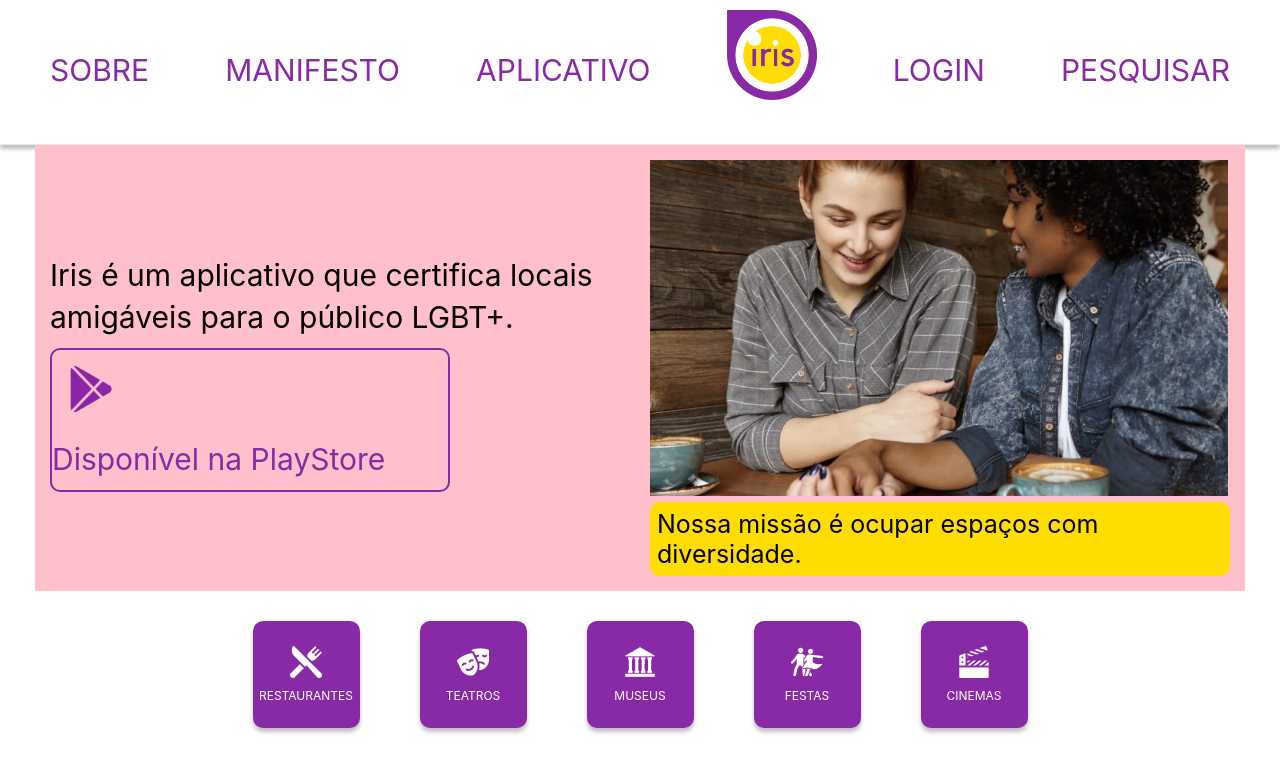
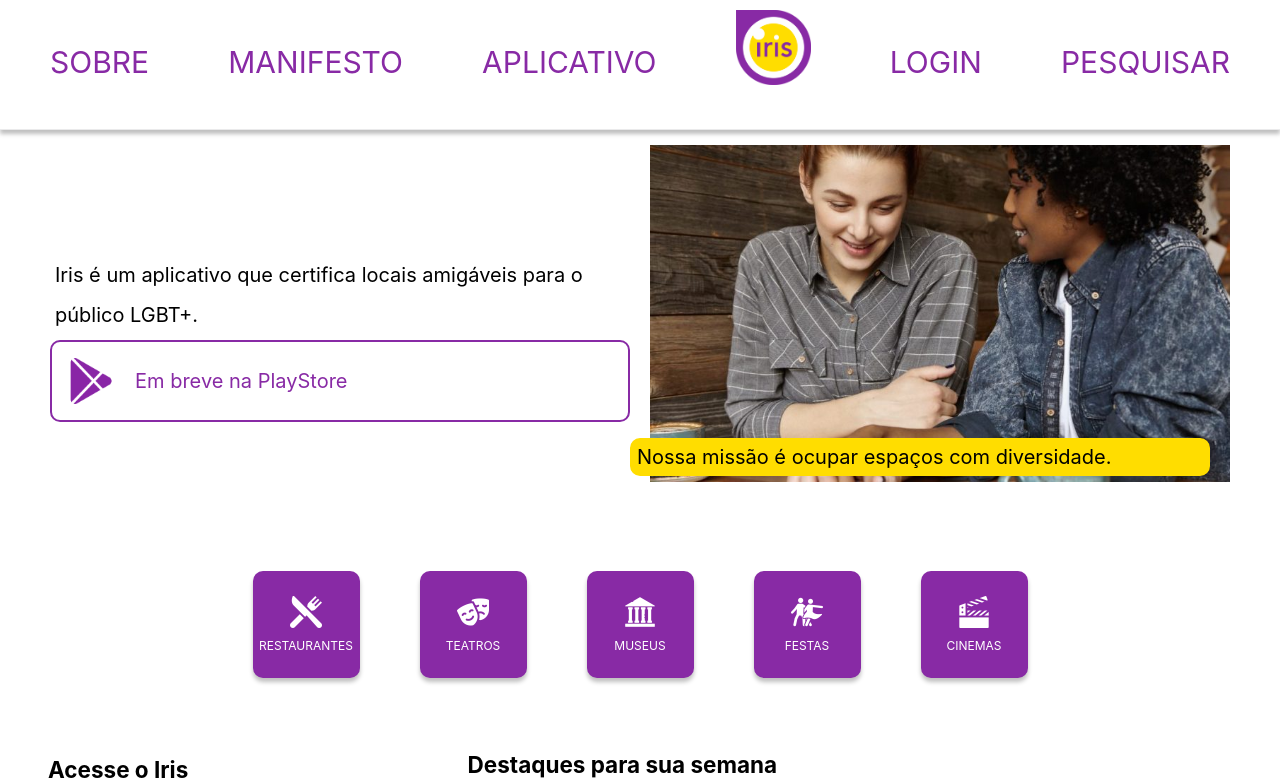
Before and after one commit to biaazv/irisapp3, a React (Create React App) app: page / in a window 1280 px wide. Shown: the top 780 px of the page. Built offline with nearby package versions, Linux system fonts and the light colour scheme.

Commit message:
Add files via upload

```diff
--- a/src/App.js
+++ b/src/App.js
@@ -12,7 +12,6 @@ export default function App() {
      <Cabecalho />
      <Routes />
      <Rodape />
-
     </BrowserRouter>
   );
 }
--- a/src/Main/Cabecalho.css
+++ b/src/Main/Cabecalho.css
@@ -5,8 +5,8 @@ font-family: -apple-system, BlinkMacSystemFont, 'Segoe UI', Roboto, Oxygen, Ubun
 }
 
 .loginho img {
-  width: 90px;
-  height: 90px;
+  width: 75px;
+  height: 75px;
 }
 
 nav {
--- a/src/Main/Routes.js
+++ b/src/Main/Routes.js
@@ -5,8 +5,8 @@ import { Route, Switch } from "react-router-dom";
 import Sobre from "../View/Sobre/Sobre";
 import Manifesto from "../View/Manifesto/Manifesto";
 import index from "../View/Home/index";
-import Login from "../View/Login/Login"
-import Cadastro from "../View/Login/Cadastro"
+import Login from "../View/Login/Login";
+import Cadastro from "../View/Login/Cadastro";
 import Buscar from "../View/Buscar/Buscar";
 
 export default function Routes() {
--- a/src/View/Home/Banner.css
+++ b/src/View/Home/Banner.css
@@ -1,5 +1,4 @@
 .banner{
-  background-color: pink;
   display: flex;
   flex-wrap: wrap;
   max-width: 1200px;
@@ -11,13 +10,14 @@
 
   .banner div {
     flex: 1 1 500px;
+    display: block;
     padding: 10px;
    }
 
   .banner p{
-    font-size: 36px;
-    line-height: 42px;
-    padding: 10px 0px;
+    font-size: 20px;
+    line-height: 40px;
+    padding: 5px;
   }
 
   .banner section{
@@ -28,8 +28,7 @@
     border-radius: 10px;
     color: #882AA5;
     align-items: center;
-    max-width: 400px;
-}
+  }
 
   .banner #lojagoogle{
     width: 46px;
@@ -37,13 +36,8 @@
     padding: 16px;
   }
 
-  .banner p{
-  font-size: 30px;
-  }
-
  #casallgbt{
-    max-width: 578px;
-    max-height: 336px;
+   max-width: 100%;
   }
 
   .banner figure{
@@ -55,5 +49,8 @@
     border: 2px solid #FFDD00;
     border-radius: 10px;
     padding: 5px;
-    font-size: 25px;
+    font-size: 20px;
+    position: relative;
+    bottom: 50px;
+    left: -20px;
   }
--- a/src/View/Home/Banner.js
+++ b/src/View/Home/Banner.js
@@ -11,9 +11,9 @@ export default function Banner() {
         Iris é um aplicativo que certifica locais amigáveis para o público LGBT+.
         </p>
 
-        <section>
+        <section className="secao">
         <img id="lojagoogle" src={googleplay} alt="logo do google play"></img>
-        <p>Disponível na PlayStore</p>
+        <p className="googlestore">Em breve  na PlayStore</p>
         </section>
         </div>
 
--- a/src/View/Home/Barradepesquisa.js
+++ b/src/View/Home/Barradepesquisa.js
@@ -34,6 +34,11 @@ export default function estabelecimentos (){
           title: "CINEMAS",
           figure: cinema
         },
+        /* {
+          id: 6,
+          title: "OUTROS",
+          figure:
+        } */
       ];
 
       return (
```
Also changed, not shown: src/View/Login/Login.js (added, +161 -0 lines).
